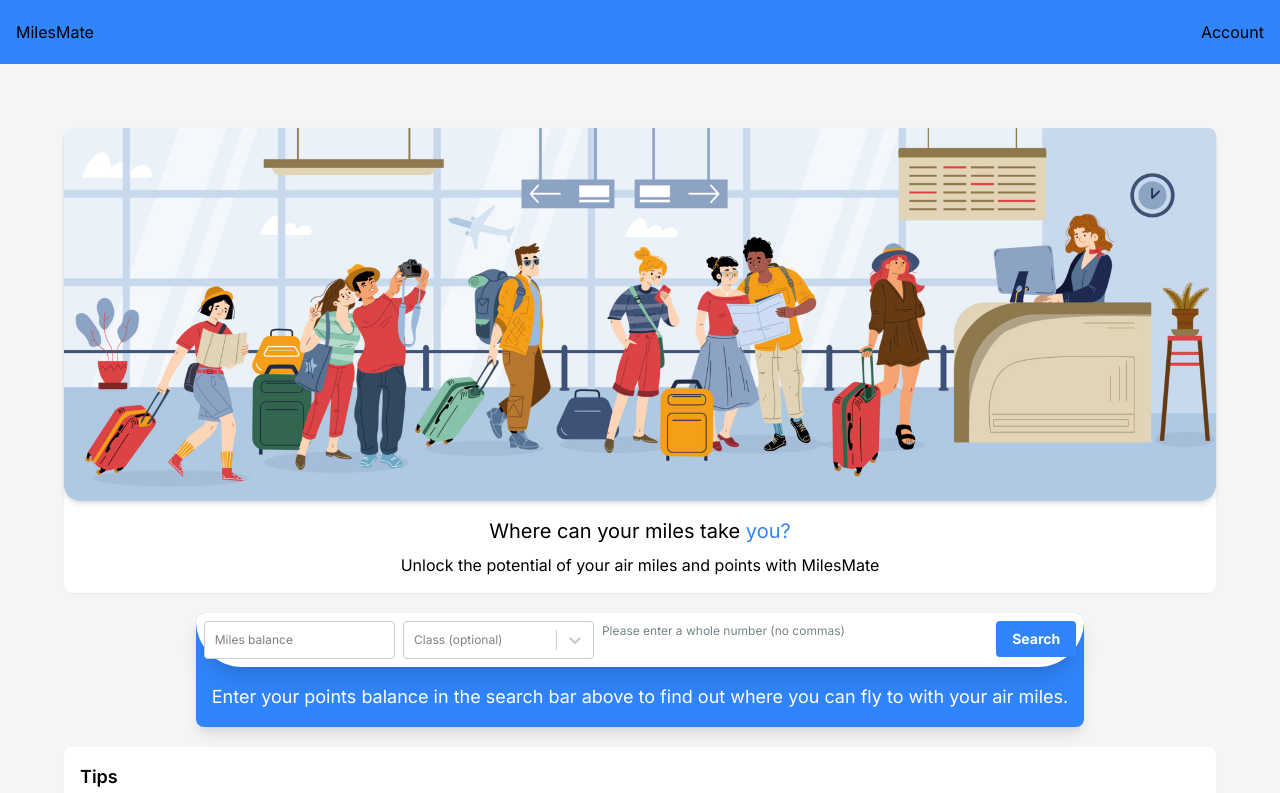
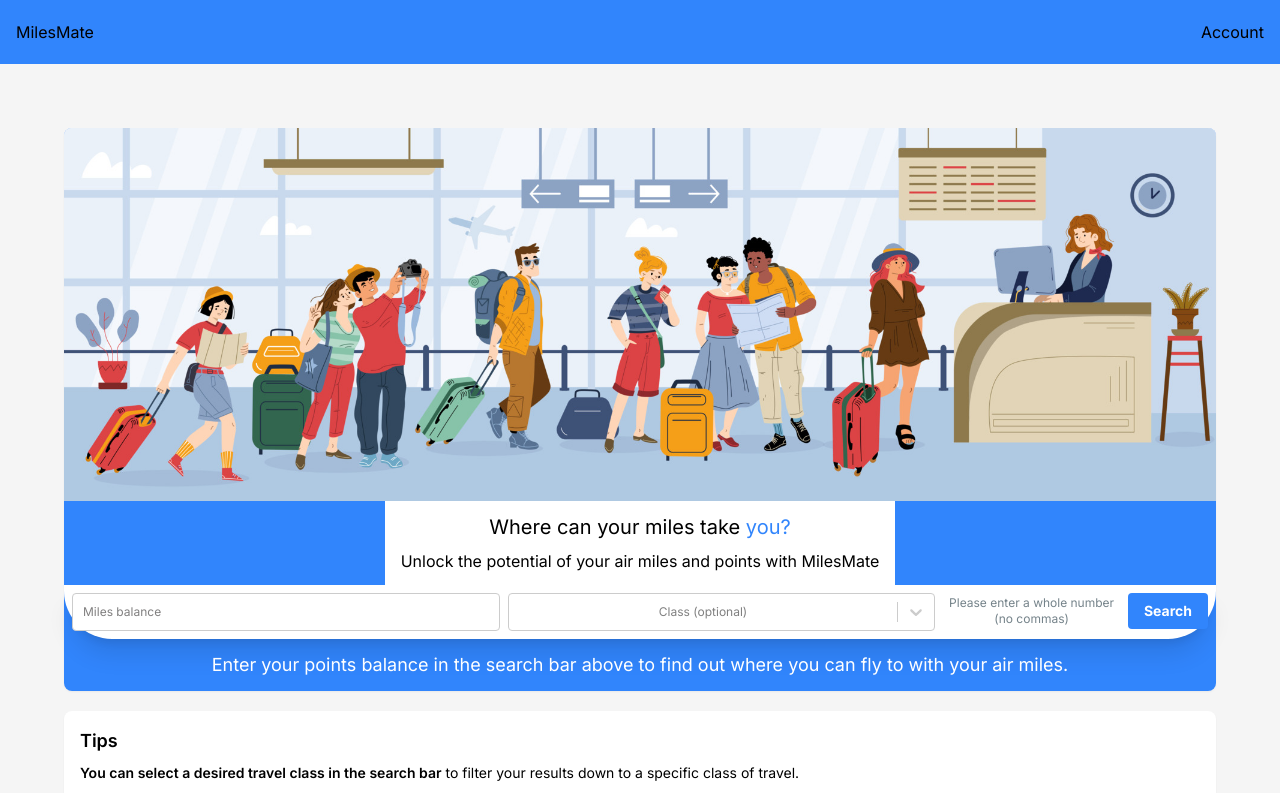
Before and after one commit to msmi1433/milesmuncher, a Next.js app: page / in a window 1280 px wide. Shown: the top 793 px of the page. Built offline with nearby package versions, Linux system fonts and the light colour scheme.

Commit message:
tweaks home page layout to combine first two cards

```diff
--- a/app/components/SearchBar.tsx
+++ b/app/components/SearchBar.tsx
@@ -30,7 +30,7 @@ export default function SearchBar() {
   };
 
   return (
-    <div className="min-w-full p-2 bg-white rounded-b-[3rem] text-sm shadow-xl rounded-t-lg">
+    <div className="min-w-full p-2 bg-white rounded-b-[3rem] text-sm shadow-xl">
       <form
         className="flex flex-col xl:flex-row justify-between xl:justify-evenly items-center xl:items-start gap-1"
         onSubmit={handleSearch}
@@ -63,7 +63,7 @@ export default function SearchBar() {
           />
         </div>
         <p
-          className={`text-xs w-full ml-1 py-0.5 ${
+          className={`text-xs py-0.5 ${
             !validInput ? "text-red" : "text-borderCharcoal"
           }`}
         >
--- a/app/page.tsx
+++ b/app/page.tsx
@@ -7,13 +7,15 @@ export default function Home() {
   return (
     <>
       <main className="h-full flex flex-col items-center gap-5">
-        <section className="flex flex-col items-center bg-white rounded-lg text-center shadow-sm">
-          <Image
-            src={heroImage}
-            alt="cartoon of passengers waiting to board a flight"
-            className="rounded-b-2xl rounded-t-lg shadow-md"
-          />
-          <div className="p-4 flex flex-col items-center gap-2">
+        <section className="flex flex-col items-center bg-accentBlue rounded-lg text-center shadow-sm">
+          <div className="bg-white rounded-t-lg">
+            <Image
+              src={heroImage}
+              alt="cartoon of passengers waiting to board a flight"
+              className="rounded-t-lg"
+            />
+          </div>
+          <div className="px-4 py-3 flex flex-col items-center gap-2 bg-white">
             <h1 className="text-xl">
               Where can your miles take{" "}
               <span className=" text-accentBlue">you?</span>
@@ -22,10 +24,8 @@ export default function Home() {
               Unlock the potential of your air miles and points with MilesMate
             </h3>
           </div>
-        </section>
-        <section className="flex flex-col items-center gap-4 border-borderCharcoal bg-accentBlue rounded-lg shadow-lg">
           <SearchBar />
-          <p className="text-center text-lg text-white px-4 pb-4">
+          <p className="text-center text-lg text-white px-4 py-3">
             Enter your points balance in the search bar above to find out where
             you can fly to with your air miles.
           </p>
```
